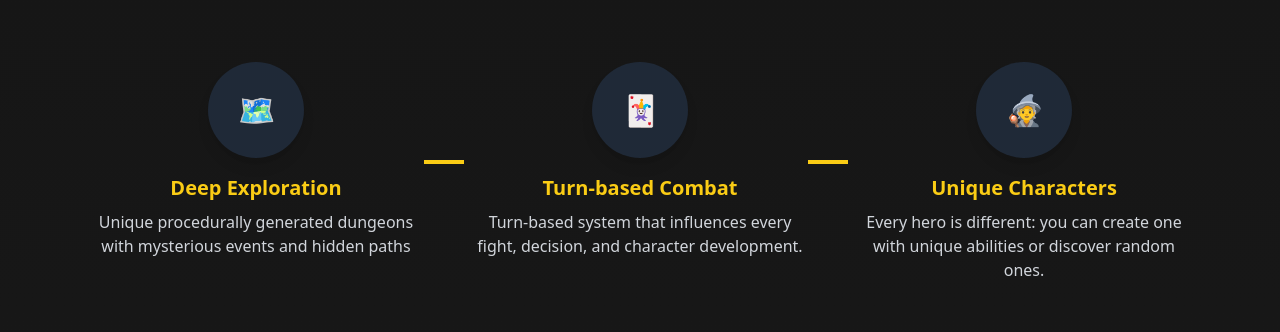
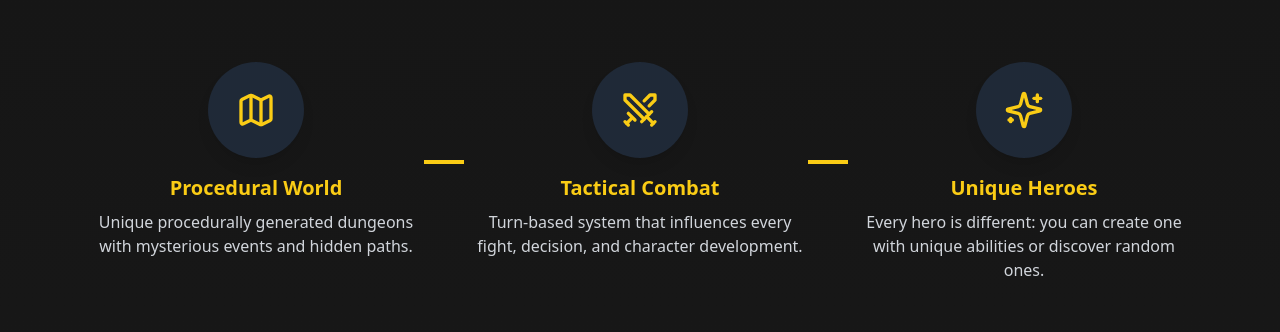
Before and after one commit to TortelloSte/Dungeon, a React (Create React App) app in the folder faeria-landing/: page / in a window 1280 px wide. Shown: the part 2251-2583 px from the top of the page. Built offline with nearby package versions, Linux system fonts and the light colour scheme; no server answers.

Commit message:
edit homepage and relese

```diff
--- a/faeria-landing/package.json
+++ b/faeria-landing/package.json
@@ -8,6 +8,7 @@
     "framer-motion": "^12.6.3",
     "i18next": "^24.2.3",
     "i18next-browser-languagedetector": "^8.0.4",
+    "lucide-react": "^0.487.0",
     "react": "^18.2.0",
     "react-dom": "^18.2.0",
     "react-i18next": "^15.4.1",
--- a/faeria-landing/src/App.js
+++ b/faeria-landing/src/App.js
@@ -6,6 +6,7 @@ import SignupPage from './SignupPage';
 import DashboardPage from './DashboardPage';
 import PrivateRoute from './PrivateRoute';
 import LoadingScreen from './LoadingScreen';
+import BetaPage from './BetaPage';
 
 function App() {
   const [loading, setLoading] = useState(true);
@@ -31,6 +32,7 @@ function App() {
             </PrivateRoute>
           }
         />
+        <Route path="/beta" element={<BetaPage />} />
       </Routes>
     </Router>
   );
--- /dev/null
+++ b/faeria-landing/src/BetaPage.jsx
@@ -0,0 +1,26 @@
+import React from 'react';
+import { Link } from 'react-router-dom';
+import NewsletterForm from './NewsletterForm';
+import { useTranslation } from 'react-i18next';
+
+export default function BetaPage() {
+  const { t } = useTranslation();
+
+  return (
+    <div className="min-h-screen bg-gradient-to-b from-[#0f0f0f] to-[#1a1a1a] text-white flex flex-col items-center justify-center px-6 py-20 text-center">
+      <h1 className="text-4xl font-bold mb-4 text-yellow-400">{t('Coming')}</h1>
+      <p className="text-lg text-gray-300 mb-8 max-w-xl">
+        {t('betaDesc')}
+      </p>
+
+      <NewsletterForm />
+
+      <Link
+        to="/"
+        className="mt-10 inline-block text-yellow-400 hover:text-yellow-300 transition text-sm"
+      >
+        {t('backHome')}
+      </Link>
+    </div>
+  );
+}
--- a/faeria-landing/src/FeaturesBlock.jsx
+++ b/faeria-landing/src/FeaturesBlock.jsx
@@ -1,18 +1,27 @@
-import React from 'react';
+import React, { useEffect } from 'react';
 import { useTranslation } from 'react-i18next';
+import { Map, Swords, Sparkles } from 'lucide-react';
+import AOS from 'aos';
+import 'aos/dist/aos.css';
 
 export default function FeaturesBlock() {
   const { t } = useTranslation();
 
+  useEffect(() => {
+    AOS.init({ once: true, duration: 800 });
+  }, []);
+
   return (
     <section className="py-20 px-6 max-w-6xl mx-auto text-center">
-      <h2 className="text-3xl font-bold mb-16 text-yellow-300">{t('featuresTitle')}</h2>
+      <h2 className="text-3xl font-bold mb-16 text-yellow-300" data-aos="fade-up">
+        {t('featuresTitle')}
+      </h2>
 
       <div className="grid grid-cols-1 md:grid-cols-3 gap-12 items-start">
         {/* Primo */}
-        <div className="flex flex-col items-center relative">
-          <div className="bg-gray-800 p-6 rounded-full shadow-lg w-24 h-24 flex items-center justify-center mb-4">
-            <span className="text-yellow-400 text-3xl">🗺️</span>
+        <div className="flex flex-col items-center relative" data-aos="fade-up" data-aos-delay="0">
+          <div className="bg-gray-800 p-6 rounded-full shadow-lg w-24 h-24 flex items-center justify-center mb-4 transition hover:scale-105 hover:shadow-yellow-500/30">
+            <Map className="text-yellow-400 w-10 h-10" />
           </div>
           <h3 className="text-xl font-semibold text-yellow-400 mb-2">{t('feature1')}</h3>
           <p className="text-gray-300">{t('Testo4')}</p>
@@ -20,9 +29,9 @@ export default function FeaturesBlock() {
         </div>
 
         {/* Secondo */}
-        <div className="flex flex-col items-center relative">
-          <div className="bg-gray-800 p-6 rounded-full shadow-lg w-24 h-24 flex items-center justify-center mb-4">
-            <span className="text-yellow-400 text-3xl">🃏</span>
+        <div className="flex flex-col items-center relative" data-aos="fade-up" data-aos-delay="100">
+          <div className="bg-gray-800 p-6 rounded-full shadow-lg w-24 h-24 flex items-center justify-center mb-4 transition hover:scale-105 hover:shadow-yellow-500/30">
+            <Swords className="text-yellow-400 w-10 h-10" />
           </div>
           <h3 className="text-xl font-semibold text-yellow-400 mb-2">{t('feature2')}</h3>
           <p className="text-gray-300">{t('Testo5')}</p>
@@ -30,9 +39,9 @@ export default function FeaturesBlock() {
         </div>
 
         {/* Terzo */}
-        <div className="flex flex-col items-center">
-          <div className="bg-gray-800 p-6 rounded-full shadow-lg w-24 h-24 flex items-center justify-center mb-4">
-            <span className="text-yellow-400 text-3xl">🧙</span>
+        <div className="flex flex-col items-center" data-aos="fade-up" data-aos-delay="200">
+          <div className="bg-gray-800 p-6 rounded-full shadow-lg w-24 h-24 flex items-center justify-center mb-4 transition hover:scale-105 hover:shadow-yellow-500/30">
+            <Sparkles className="text-yellow-400 w-10 h-10" />
           </div>
           <h3 className="text-xl font-semibold text-yellow-400 mb-2">{t('feature3')}</h3>
           <p className="text-gray-300">{t('Testo6')}</p>
--- a/faeria-landing/src/LandingPage.jsx
+++ b/faeria-landing/src/LandingPage.jsx
@@ -26,9 +26,9 @@ export default function LandingPage() {
           <h1 className="text-5xl md:text-6xl font-bold text-yellow-300 drop-shadow-lg">{t('heroTitle')}</h1>
           <p className="text-xl md:text-2xl mt-4 text-gray-200">{t('heroSubtitle')}</p>
           <div className="mt-8 flex flex-col sm:flex-row gap-4 justify-center">
-            <Link to="/login">
-              <button className="bg-yellow-500 hover:bg-yellow-400 text-black font-bold py-3 px-6 rounded-lg shadow-xl transition">
-                {t('cta')}
+            <Link to="/beta">
+              <button className="bg-yellow-500 hover:bg-yellow-400 text-black font-bold py-3 px-6 rounded-lg shadow-xl transition w-full sm:w-auto">
+              {t('cta')}
               </button>
             </Link>
             <button
@@ -36,9 +36,9 @@ export default function LandingPage() {
                 const el = document.getElementById('trailer');
                 if (el) el.scrollIntoView({ behavior: 'smooth' });
               }}
-              className="bg-transparent border border-yellow-500 hover:bg-yellow-500 hover:text-black text-yellow-300 font-bold py-3 px-6 rounded-lg transition"
+              className="border border-yellow-500 hover:bg-yellow-500 hover:text-black text-yellow-300 font-bold py-3 px-6 rounded-lg shadow-xl transition w-full sm:w-auto"
             >
-              {t('watchTrailer') || 'Guarda il trailer'}
+              {t('watchTrailer')}
             </button>
           </div>
         </motion.div>
--- a/faeria-landing/src/locales/en/translation.json
+++ b/faeria-landing/src/locales/en/translation.json
@@ -3,6 +3,8 @@
     "loading": "Loading...",
     "heroSubtitle": "An epic journey into the heart of darkness",
     "cta": "Join the Beta",
+    "Coming":"Coming soon...",
+    "betaDesc":"We are preparing something special. Leave your email to receive early access and exclusive news.",
     "whatIsTitle": "What is 'Not' MINI Crawler?",
     "Testo1": "Here, you don’t just enter a world… you shape it.",
     "Testo2": "Craft your own adventure from the very beginning: choose how your hero is born, what path they follow, and what they’ll face along the way.",
@@ -12,12 +14,12 @@
     "Testo9": "It’s a world that listens.",
     "trailerTitle": "Official Trailer",
     "featuresTitle": "Key Features",
-    "Testo4":"Unique procedurally generated dungeons with mysterious events and hidden paths",
-    "Testo5":"Turn-based system that influences every fight, decision, and character development.",
-    "Testo6":"Every hero is different: you can create one with unique abilities or discover random ones.",
-    "feature1": "Deep Exploration",
-    "feature2": "Turn-based Combat",
-    "feature3": "Unique Characters",
+    "Testo4": "Unique procedurally generated dungeons with mysterious events and hidden paths.",
+    "Testo5": "Turn-based system that influences every fight, decision, and character development.",
+    "Testo6": "Every hero is different: you can create one with unique abilities or discover random ones.",
+    "feature1": "Procedural World",
+    "feature2": "Tactical Combat",
+    "feature3": "Unique Heroes",
     "newsletterTitle": "Stay updated on 'Not' MINI Crawler",
     "newsletterDesc": "Sign up to get beta keys, updates and news.",
     "comparisonTitle": "Free vs Premium",
@@ -45,6 +47,6 @@
   "error": "Error. Please try again."
   },
   "watchTrailer": "Watch the trailer",
-  "trailerNote": "Turn on the sound and step into the legend."
-
+  "trailerNote": "Turn on the sound and step into the legend.",
+  "backHome":"← Back to HomePage"
 }
--- a/faeria-landing/src/locales/it/translation.json
+++ b/faeria-landing/src/locales/it/translation.json
@@ -3,6 +3,8 @@
     "loading": "Loading...",
     "heroSubtitle": "Un viaggio epico nel cuore delle tenebre",
     "cta": "Partecipa alla Beta",
+    "Coming":"Coming soon...",
+    "betaDesc":"Stiamo preparando qualcosa di speciale. Lascia la tua email per ricevere l’accesso anticipato e novità esclusive.",
     "whatIsTitle": "Cos'è 'Not' MINI Crawler?",
     "Testo1":"Qui non entri in un mondo... lo crei.",
     "Testo2": "Costruisci la tua avventura su misura, partendo dall’inizio: scegli come nasce il tuo eroe, quale sentiero seguirà e cosa troverà lungo la strada.",
@@ -12,12 +14,12 @@
     "Testo9" : "È un mondo che ti ascolta.",
     "trailerTitle": "Trailer Ufficiale",
     "featuresTitle": "Caratteristiche Principali",
-    "Testo4":"Dungeon unici generati proceduralmente con eventi misteriosi e percorsi nascosti",
-    "Testo5":"Sistema a turni che influenza ogni combattimento, decisione e sviluppo del personaggio.",
-    "Testo6":"Ogni eroe è diverso: puoi crearne uno con abilità uniche oppure scoprire quelli casuali.",
-    "feature1": "Esplorazione Profonda",
-    "feature2": "Combattimento a turni",
-    "feature3": "Personaggi Unici",
+    "Testo4":"Ogni avventura si svolge su una mappa generata proceduralmente. Nessun dungeon è mai lo stesso. Ogni volta, un mondo da scoprire.",
+    "Testo5":"Affronta nemici imprevedibili con un sistema a turni profondo e dinamico. Ogni battaglia è una sfida diversa.",
+    "Testo6":"Ogni eroe è diverso: generato o creato su misura, con storie, abilità e tratti che rendono ogni partita unica.",
+    "feature1": "Mappe sempre nuove",
+    "feature2": "Combattimento strategico a turni",
+    "feature3": "Personaggi unici e irripetibili",
     "newsletterTitle": "Resta aggiornato su 'Not' MINI Crawler",
     "newsletterDesc": "Iscriviti per ricevere chiavi beta, aggiornamenti e novità.",
     "comparisonTitle": "Free vs Premium",
@@ -45,6 +47,6 @@
   "error": "Errore. Riprova."
   },
   "watchTrailer": "Guarda il trailer",
-  "trailerNote": "Attiva l’audio e immergiti nella leggenda."
-
+  "trailerNote": "Attiva l’audio e immergiti nella leggenda.",
+  "backHome":"← Torna alla Home"
 }
```
Also changed, not shown: 1 other file (tests, documents, lock files or other folders).
